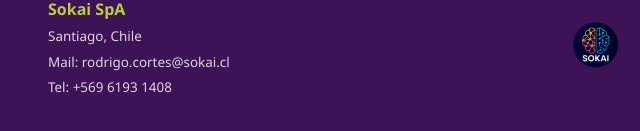
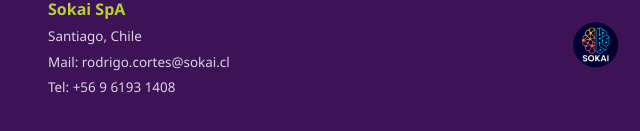
Before and after one commit to sokeye1969/Sokay-Website, a plain HTML site: page index.html in a window 1280 px wide. Shown: the part 5013-5144 px from the top of the page, 0-640 px from the left. Drawn offline with Linux system fonts and the light colour scheme.

Commit message:
Update index.html

```diff
--- a/index.html
+++ b/index.html
@@ -869,7 +869,7 @@
     <p>Sokai SpA</p>
     <p>Santiago, Chile</p>
     <p>Mail: rodrigo.cortes@sokai.cl</p>
-    <p>Tel: +569 6193 1408</p>
+    <p>Tel: +56 9 6193 1408</p>
   </div>
 
   <!-- Logo cerebro repetido -->
```
